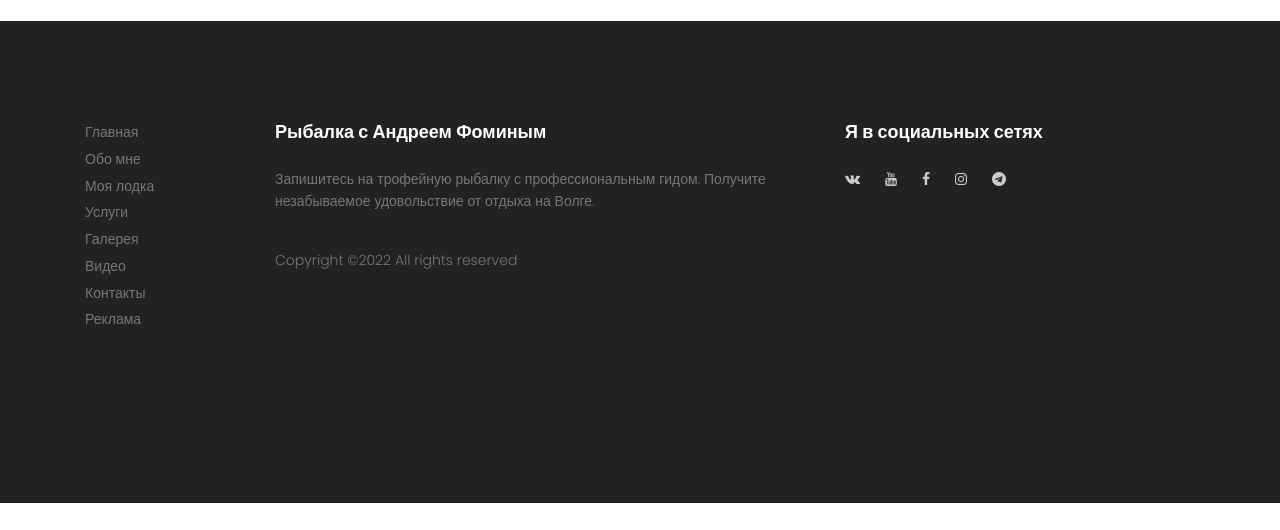
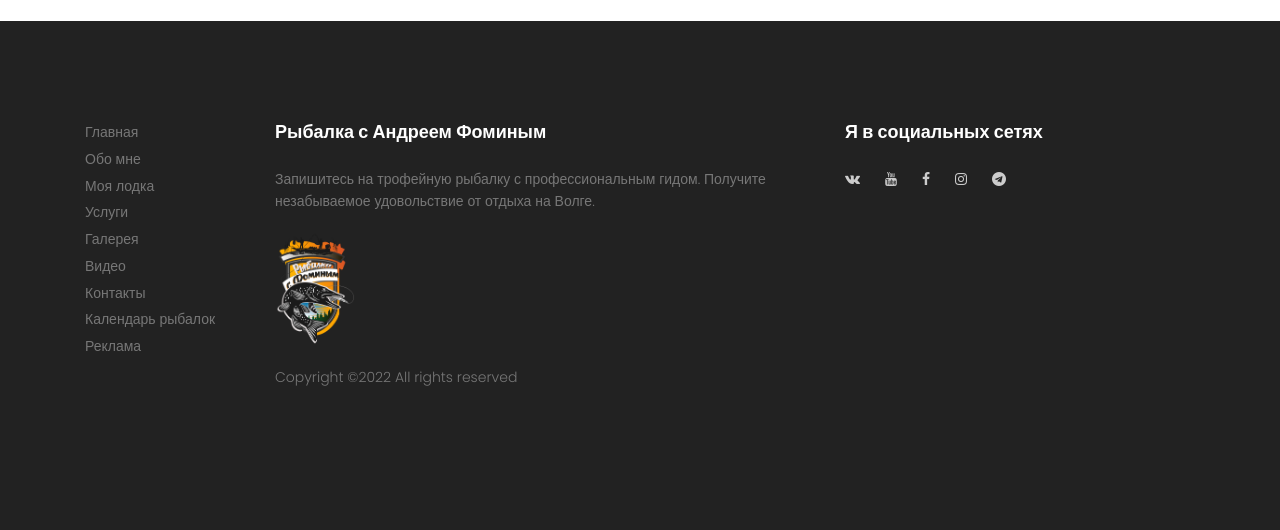
Before and after one commit to dgolov/FominFishing, a Django app: page /about in a window 1280 px wide. Shown: the part 2408-2938 px from the top of the page. Before the commit the page ends 2911 px from the top, so only its background shows below. Run offline with Django 4.2, Linux system fonts and the light colour scheme; data that the repository does not hold is empty; some libraries are stand-ins or nearby versions.

Commit message:
Updated footer

```diff
--- a/templates/inc/footer.html
+++ b/templates/inc/footer.html
@@ -1,3 +1,4 @@
+{% load static %}
 <footer class="footer-area section-gap">
     <div class="container">
         <div class="row">
@@ -10,6 +11,7 @@
                     <li class="mb-1"><a href="{% url 'gallery' %}" style="color: #777777;">Галерея</a></li>
                     <li class="mb-1"><a href="{% url 'video' %}" style="color: #777777;">Видео</a></li>
                     <li class="mb-1"><a href="{% url 'contact' %}" style="color: #777777;">Контакты</a></li>
+                    <li class="mb-1"><a href="{% url 'calendar' %}" style="color: #777777;">Календарь рыбалок</a></li>
                     <li class="mb-1"><a href="{% url 'advertising' %}" style="color: #777777;">Реклама</a></li>
                 </ul>
             </div>
@@ -18,6 +20,7 @@
                     <a href="{% url 'main' %}" style="color: #777777;"><h6>Рыбалка с Андреем Фоминым</h6></a>
                     <p>Запишитесь на трофейную рыбалку с профессиональным гидом. Получите незабываемое удовольствие от
                     отдыха на Волге.</p>
+                    <img src="{% static 'img/logo.png' %}" style="width: 80px;">
                     <p class="footer-text">Copyright &copy;2022 All rights reserved</p>
                 </div>
             </div>
```
Also changed, not shown: web/static/img/logo.png (added).
